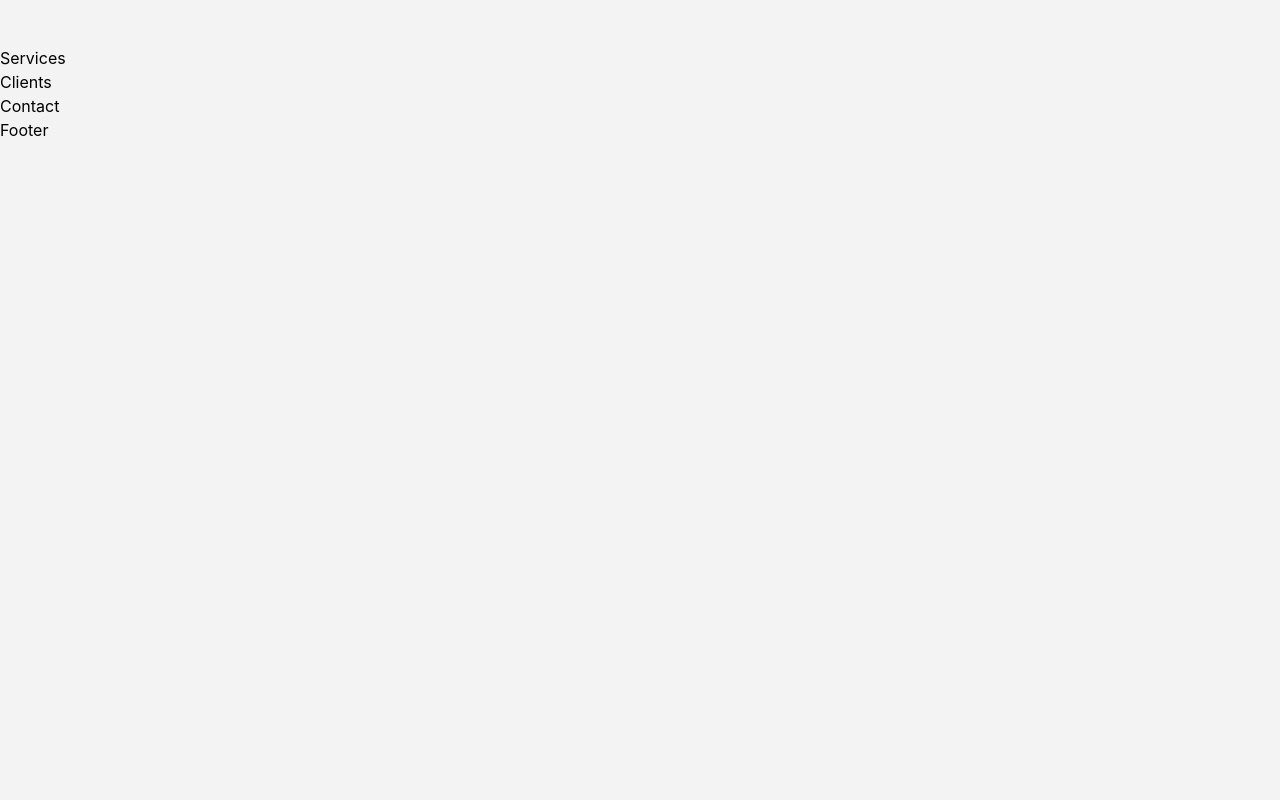
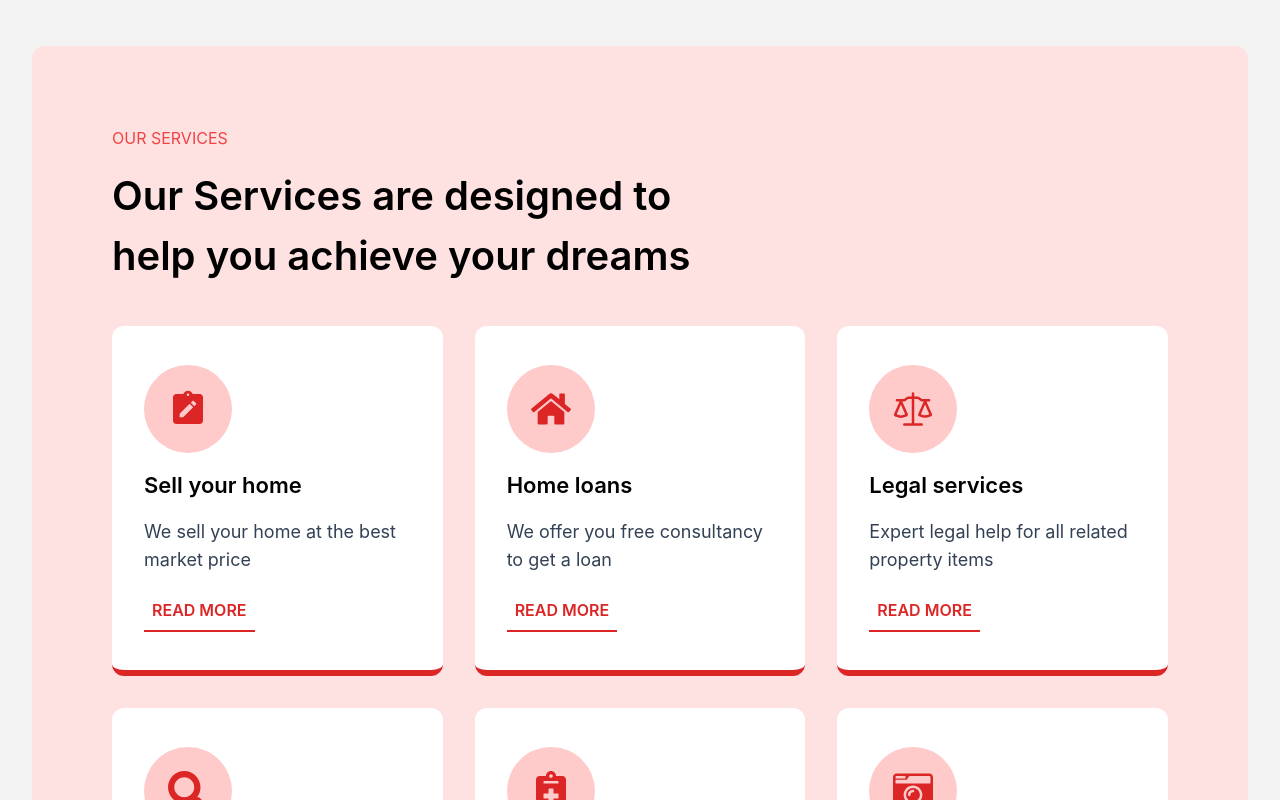
Before and after one commit to m11toh/Digi-estate, a React (Vite) app: page / in a window 1280 px wide. Shown: the part 3540-4340 px from the top of the page. Before the commit the page ends 3682 px from the top, so only its background shows below. Built offline with nearby package versions, Linux system fonts and the light colour scheme.

Commit message:
services

```diff
--- a/src/sections/Services.jsx
+++ b/src/sections/Services.jsx
@@ -1,8 +1,59 @@
-import React from 'react'
+import React, { useEffect } from 'react'
+import { useDarkMode } from '../components/DarkModeContext'
+import { service } from '../components/export'
+import AOS from 'aos';
+import 'aos/dist/aos.css'
 
 const Services = () => {
+
+  useEffect(() => {
+    AOS.init({
+      offset: 200,
+      duration: 800,
+      easing: 'ease-in-sine',
+      delay: 100,
+
+    }); // initialise with default settings
+
+  }, [])
+  const { darkMode, toggleDarkmode } = useDarkMode();
+
+
   return (
-    <div>Services</div>
+    <div className={`${darkMode ? 'black bg-black' : 'light bg-transparent'} pb-20`} >
+      <section id='services' className={`${darkMode ? 'dark bg-black' : 'light bg-red-100'} lg:w-[95%] w-full h-fit m-auto rounded-xl flex flex-col justify-center items-start lg:px-20 px-6 py-20 gap-10`}>
+
+        <div className='flex flex-col justify-center items-start gap-4'>
+          <h1 data-aos= "zoom-in" className='text-red-500 dark:text-white'>
+            OUR SERVICES
+          </h1>
+          <h1 data-aos= "zoom-in" className='text-black text-[40px] font-semibold dark:text-white'>
+            Our Services are designed to <br /> help you achieve your dreams
+          </h1>
+        </div>
+
+        <div id='service-box' className=' grid lg:grid-cols-3 grid-cols-1 justify-center items-center gap-8'>
+          {
+            service.map((item, index) => (
+              <div data-aos="zoom-in" data-aos-delay="200" key={index} className='bg-white dark:bg-black h-[350px] px-8 py-16 flex flex-col justify-center items-start gap-4 rounded-xl border-b-[6px] border-red-600 hover:bg-red-300 cursor-pointer '>
+                <div className='rounded-full bg-red-200 p-6'>
+                  <item.icon className='text-red-600 size-10 transform hover:scale-150 transition-transform duration-300 cursor-pointer' />
+                </div>
+                <h1 className='text-black text-[22px] font-semibold dark:text-white'> {item.title} </h1>
+                <p className='text-lg text-slate-700 dark:text-white'>{item.desc}</p>
+                <button className='border-b-2 border-red-600 text-red-600 font-semibold p-2 dark:text-white'>READ MORE</button>
+
+              </div>
+            ))
+          }
+
+        </div>
+
+
+
+      </section>
+
+    </div>
   )
 }
 
```
